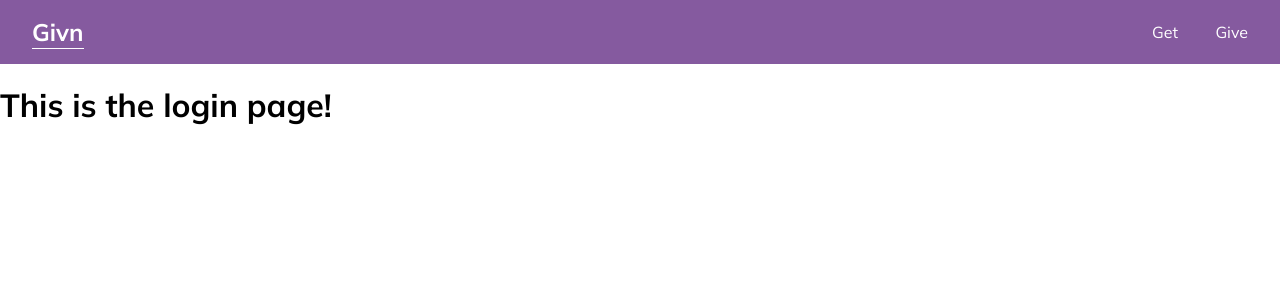
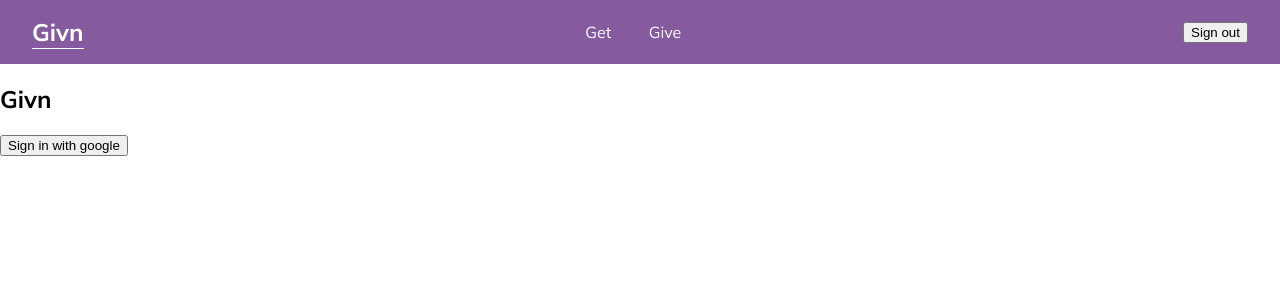
Before and after one commit to AnJuHyppolite/Capstone-Givn, a React (Create React App) app in the folder front-end/: page / in a window 1280 px wide. Shown: the top 300 px of the page. Built offline with nearby package versions, Linux system fonts and the light colour scheme; no server answers.

Commit message:
firebase google sign in completed

```diff
--- a/front-end/src/App.js
+++ b/front-end/src/App.js
@@ -9,21 +9,21 @@ import New from "./Pages/New";
 import Show from "./Pages/Show";
 import Edit from "./Pages/Edit";
 import NavBar from "./Components/NavBar";
+import UserProvider from "./Providers/UserProvider";
 // const API = apiURL();
 
 function App() {
   return (
     <div>
+      <UserProvider>
         <Router>
           <NavBar />
-        <main>
+          <main className="App">
             <Switch>
               <Route exact path="/">
                 <Home />
               </Route>
-            <Route exact path="/signup">
-              {/*signup  */}
-            </Route>
+              <Route exact path="/signup"></Route>
               <Route exact path="/posts">
                 <Index />
               </Route>
@@ -39,6 +39,7 @@ function App() {
             </Switch>
           </main>
         </Router>
+      </UserProvider>
     </div>
   );
 }
--- a/front-end/src/Components/NavBar.js
+++ b/front-end/src/Components/NavBar.js
@@ -1,16 +1,40 @@
 import { NavLink } from "react-router-dom";
 import "../Styles/NavBar.css";
+import { signOut } from "../Services/Firebase";
+import { UserContext } from "../Providers/UserProvider";
+import { useContext, useEffect } from "react";
+import { useHistory } from "react-router-dom";
 
 const NavBar = () => {
+  const user = useContext(UserContext);
+  const history = useHistory();
+
+  useEffect(() => {
+    if (!user) {
+      history.push("/");
+    }
+  }, [user, history]);
+
+  const handleSignOut = () => {
+    signOut();
+  };
+
   return (
     <nav>
       <h1>
-        <NavLink exact to="/">Givn</NavLink>
+        <NavLink exact to="/">
+          Givn
+        </NavLink>
       </h1>
       <div>
-        <NavLink exact to="/posts">Get</NavLink>
-        <NavLink exact to="/posts/new">Give</NavLink>
+        <NavLink exact to="/posts">
+          Get
+        </NavLink>
+        <NavLink exact to="/posts/new">
+          Give
+        </NavLink>
       </div>
+      <button onClick={handleSignOut}>Sign out</button>
     </nav>
   );
 };
--- a/front-end/src/Pages/Home.js
+++ b/front-end/src/Pages/Home.js
@@ -1,7 +1,29 @@
+import { UserContext } from "../Providers/UserProvider";
+import { useContext, useEffect } from "react";
+import { useHistory } from "react-router-dom";
+import { signInWithGoogle } from "../Services/Firebase";
+
 const Home = () => {
+  const history = useHistory();
+  const user = useContext(UserContext);
+
+  useEffect(() => {
+    if (user) {
+      history.push("/posts");
+    }
+  }, [user, history]);
+
+  const handleSignIn = () => {
+    signInWithGoogle();
+  };
   return (
     <div>
-      <h1>This is the login page!</h1>
+      <section>
+        <h1>Givn</h1>
+      </section>
+      <section>
+        <button onClick={handleSignIn}>Sign in with google</button>
+      </section>
     </div>
   );
 };
--- a/front-end/src/Pages/Index.js
+++ b/front-end/src/Pages/Index.js
@@ -1,11 +1,14 @@
 import { Link } from "react-router-dom";
 import ItemsList from "../Components/ItemsList";
-import "../Styles/Index.css"
+import "../Styles/Index.css";
+import { UserContext } from "../Providers/UserProvider";
+import { useContext} from "react";
 
 const Index = () => {
+  const user = useContext(UserContext);
   return (
     <div>
-      <h1>This is our Index Page!</h1>
+      <h1>Welcome {user?.displayName}</h1>
       <ItemsList />
       <Link to="posts/:id">
         <p>Click me</p>
--- a/front-end/src/Services/Firebase.js
+++ b/front-end/src/Services/Firebase.js
@@ -1,6 +1,5 @@
-import { async } from "@firebase/util";
-import firebase from "firebase/app";
-import "firebase/auth";
+import firebase from "firebase/compat/app";
+import "firebase/compat/auth";
 // import "dotenv";
 
 const firebaseConfig = {
```
Lines whose indentation alone changed are shown as unchanged.
